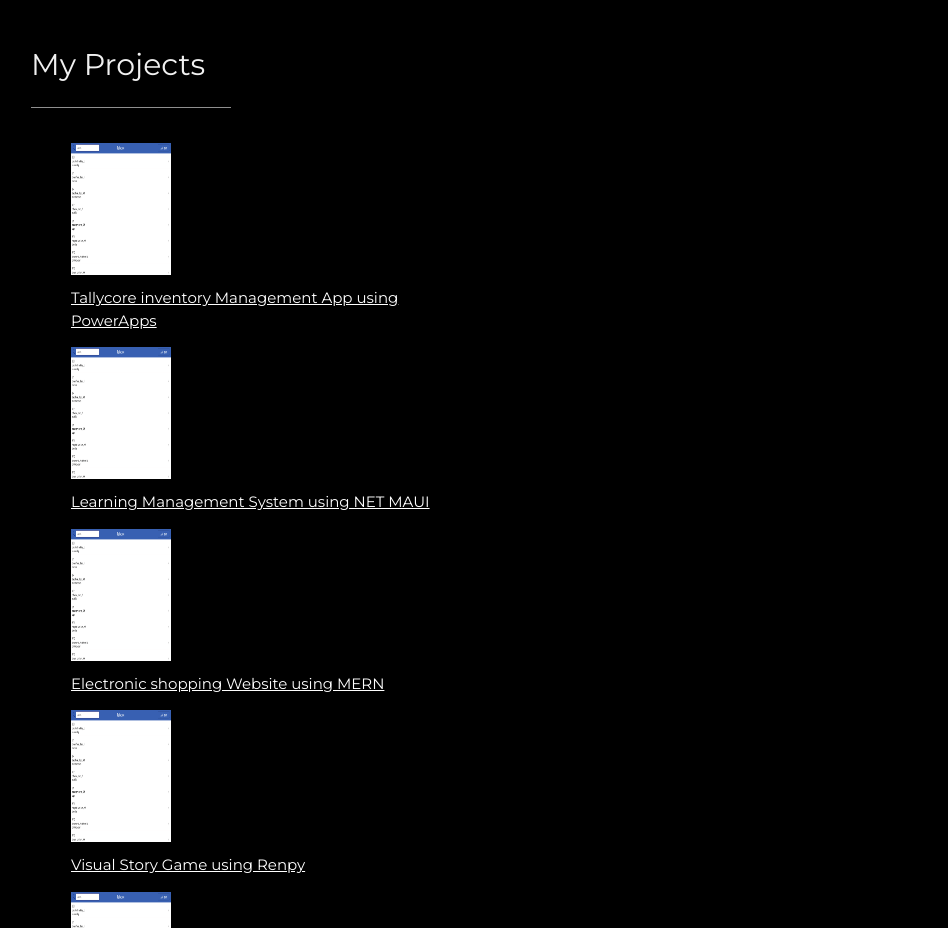
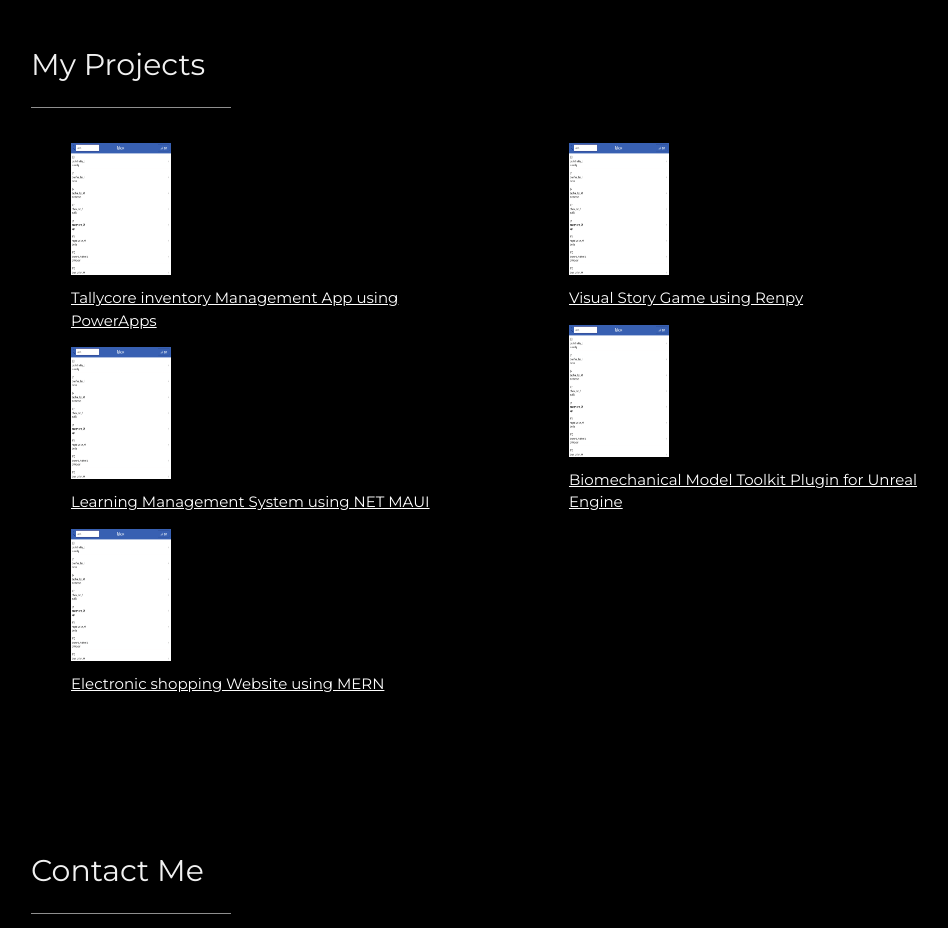
Before and after one commit to hannahhous/portfolio, a plain HTML site: page index.html in a window 1280 px wide. Shown: the part 1560-2488 px from the top of the page, without its empty margins (179-1127 px from the left). Drawn offline with nearby package versions, Linux system fonts and the light colour scheme.

Commit message:
formatting

```diff
--- a/index.html
+++ b/index.html
@@ -131,6 +131,9 @@ body, h1,h2,h3,h4,h5,h6 {font-family: "Montserrat", sans-serif}
           <figcaption>Electronic shopping Website using MERN</figcaption>
         </figure>
         </a>
+
+      </div>
+      <div class="w3-half">
         <a href="https://youtu.be/QwtIROlbrqM">
           <figure>
           <img src="images/powerappphoto.png" alt="W3Schools.com" width="100" height="132">
```
